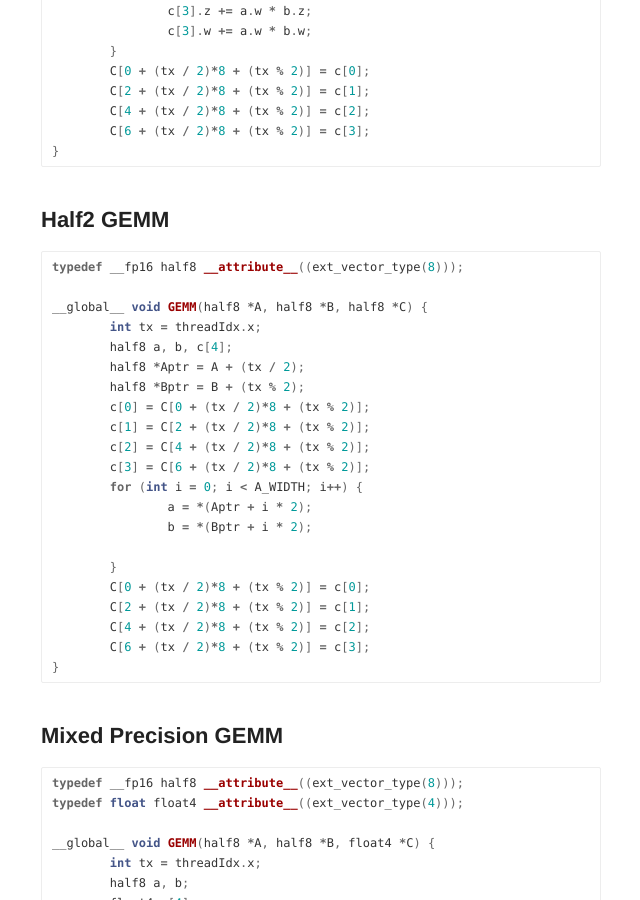
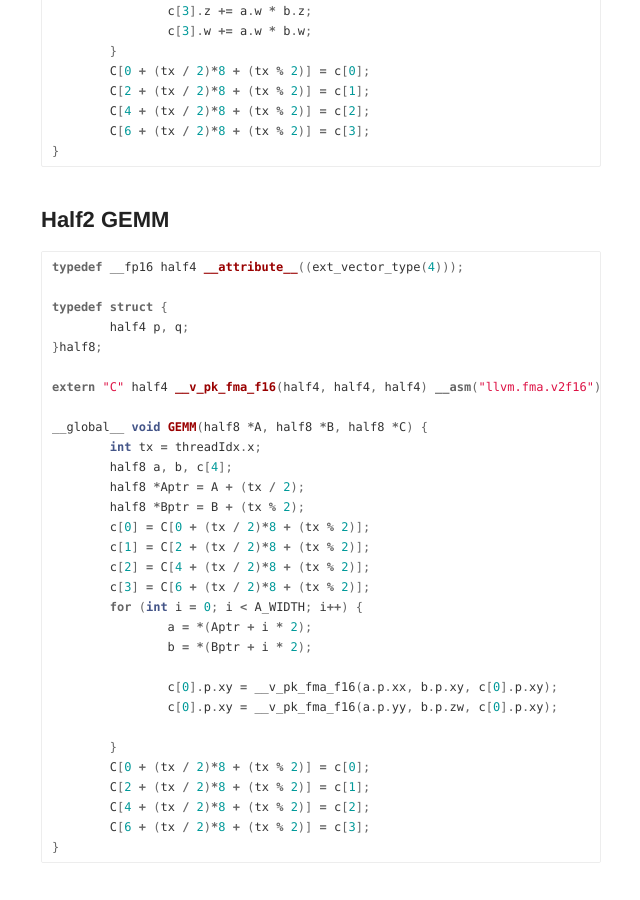
Before and after one commit to adityaatluri/adityaatluri.github.io, a Jekyll site: the page built from _posts/2017-08-24-musings-gemm.md, in a window 1280 px wide and 900 px high, scrolled down 5381 px. Shown: the whole window, without its empty margins (319-959 px from the left). Built offline with Jekyll 4.4.1, drawn with Linux system fonts in a browser that asks for light colours; comment, search, counter and statistics services are not loaded.

Commit message:
initial vega opt for half2

```diff
--- a/_posts/2017-08-24-musings-gemm.md
+++ b/_posts/2017-08-24-musings-gemm.md
@@ -181,7 +181,14 @@ __global__ void GEMM(float4 *A, float4 *B, float4 *C) {
 ## Half2 GEMM
 
 {% highlight cpp %}
-typedef __fp16 half8 __attribute__((ext_vector_type(8)));
+
+typedef __fp16 half4 __attribute__((ext_vector_type(4)));
+
+typedef struct {
+	half4 p, q;
+}half8;
+
+extern "C" half4 __v_pk_fma_f16(half4, half4, half4) __asm("llvm.fma.v2f16");
 
 __global__ void GEMM(half8 *A, half8 *B, half8 *C) {
 	int tx = threadIdx.x;
@@ -195,6 +202,9 @@ __global__ void GEMM(half8 *A, half8 *B, half8 *C) {
 	for (int i = 0; i < A_WIDTH; i++) {
 		a = *(Aptr + i * 2);
 		b = *(Bptr + i * 2);
+
+		c[0].p.xy = __v_pk_fma_f16(a.p.xx, b.p.xy, c[0].p.xy);
+		c[0].p.xy = __v_pk_fma_f16(a.p.yy, b.p.zw, c[0].p.xy);
 
 	}
 	C[0 + (tx / 2)*8 + (tx % 2)] = c[0];
```
